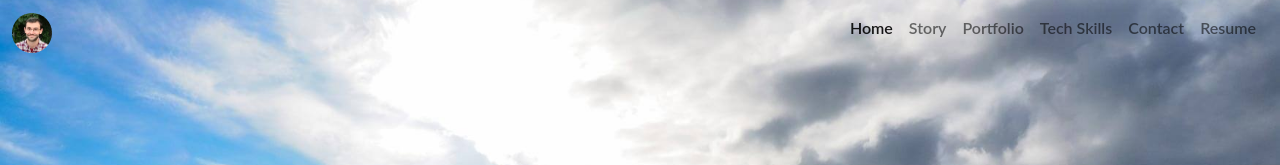
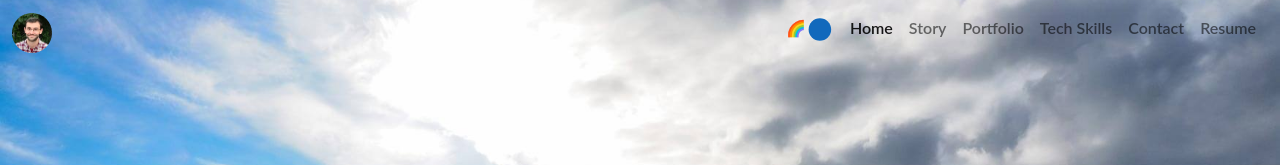
Before and after one commit to JoelDore/react-portfolio, a React (Create React App) app: page / in a window 1280 px wide. Shown: the top 165 px of the page. Built offline with nearby package versions, Linux system fonts and the light colour scheme.

Commit message:
Add color picker to Nav

```diff
--- a/src/components/Nav.js
+++ b/src/components/Nav.js
@@ -8,6 +8,15 @@ export default function Nav() {
 
     return (
         <BootNav className="ms-auto my-2 mb-md-0 px-3 text-end">
+
+            {/* Color Picker for nav bg */}
+
+            <div className="m-2 d-flex align-center" style={{ width: "3rem" }}>
+                🌈<input type="color" defaultValue="#1169bc" className="p-0" style={{ clipPath: "circle(41%)" }} />
+            </div>
+
+            {/***************************/}
+
             <Link
                 to="/"
                 className={
```
